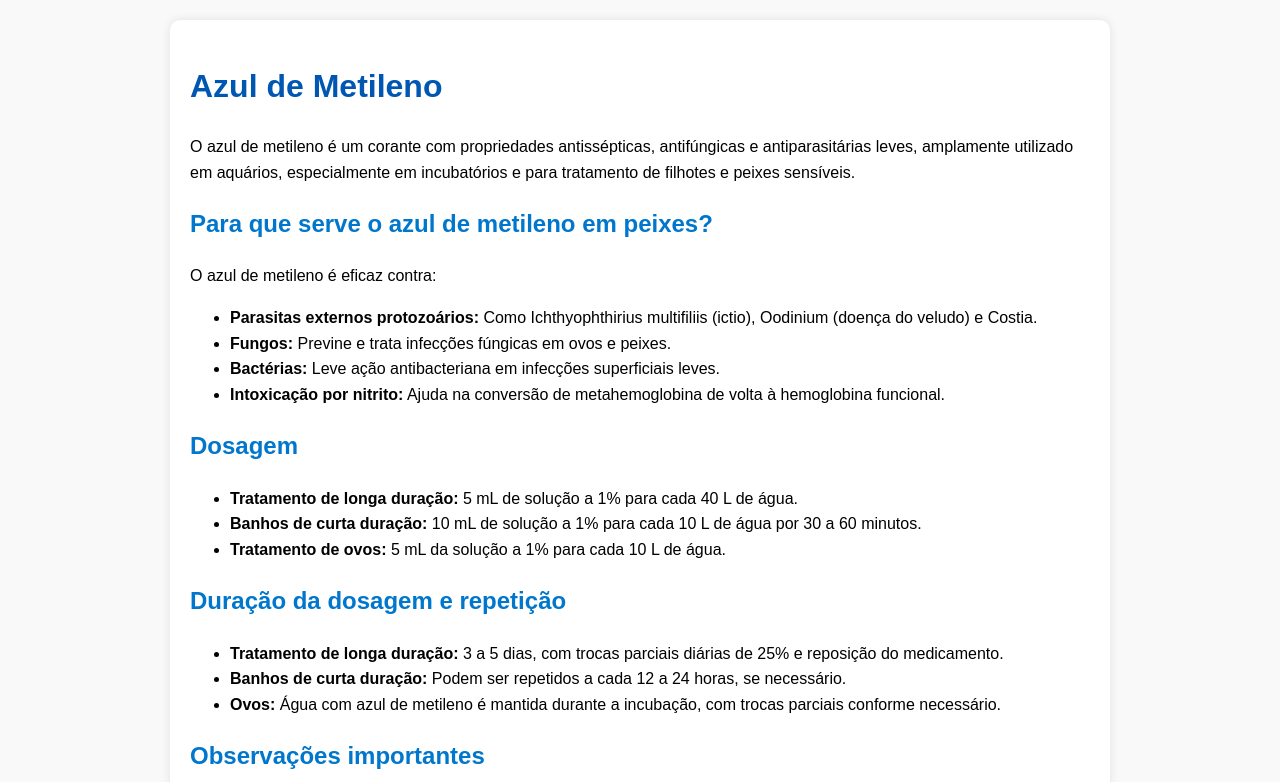
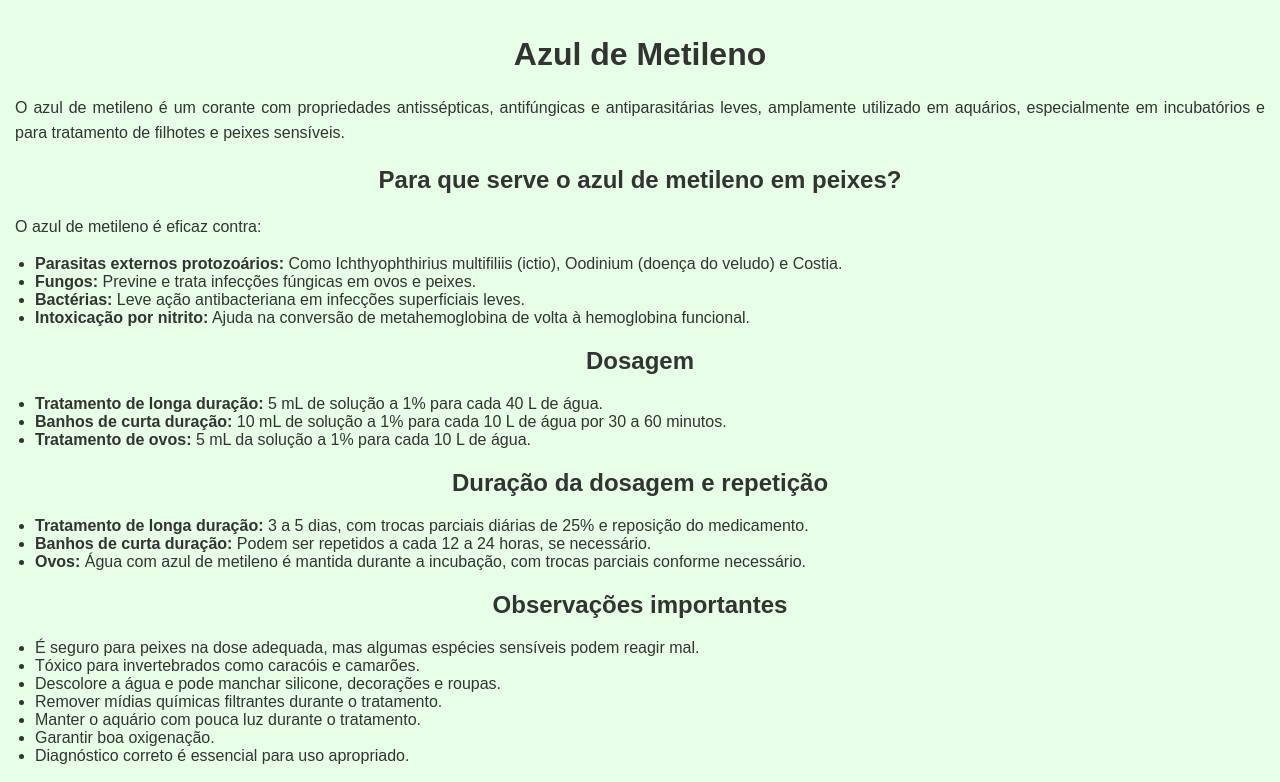
Before and after one commit to luizmourademoura/medicamentos, a plain HTML site: page azulmetileno.html in a window 1280 px wide. Shown: the top 782 px of the page. Drawn offline with Linux system fonts and the light colour scheme.

Commit message:
Update azulmetileno.html

```diff
--- a/azulmetileno.html
+++ b/azulmetileno.html
@@ -1,33 +1,10 @@
 <!DOCTYPE html>
 <html lang="pt-BR">
 <head>
-  <meta charset="UTF-8">
-  <title>Azul de Metileno</title>
-  <style>
-    body {
-      font-family: Arial, sans-serif;
-      background: #f9f9f9;
-      margin: 20px;
-      line-height: 1.6;
-    }
-    h1 {
-      color: #0056b3;
-    }
-    h2 {
-      color: #0077cc;
-    }
-    ul {
-      margin-top: 0;
-    }
-    .box {
-      background: #ffffff;
-      padding: 20px;
-      border-radius: 10px;
-      box-shadow: 0 0 10px rgba(0,0,0,0.1);
-      max-width: 900px;
-      margin: auto;
-    }
-  </style>
+    <meta charset="UTF-8">
+    <meta name="viewport" content="width=device-width, initial-scale=1.0">
+    <title>[Nome do Medicamento]</title>
+    <link rel="stylesheet" href="style.css">
 </head>
 <body>
   <div class="box">
```
